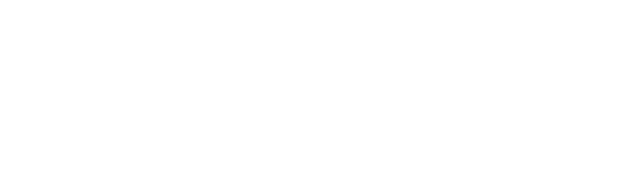
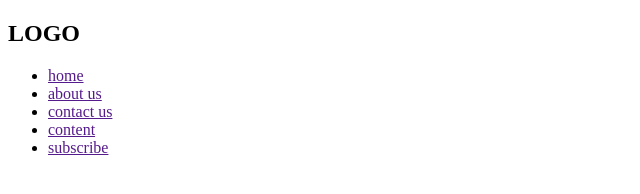
Before and after one commit to PrathibhaSithu/Home-Page-With-Top-Nav, a plain HTML site: page index.html in a window 1280 px wide. Shown: the whole page, without its empty margins (0-640 px from the left). Drawn offline with Linux system fonts and the light colour scheme.

Commit message:
Update index.html

```diff
--- a/index.html
+++ b/index.html
@@ -7,6 +7,19 @@
     <title>Mushroom Home Page</title>
 </head>
 <body>
+    <div class="container">
+        <div class="parent">
+          <div class="gradient"></div>
+          <nav>
+            <h1>LOGO</h1>
+            <ul>
+              <li><a href="">home</a></li>
+              <li><a href="">about us</a></li>
+              <li><a href="">contact us</a></li>
+              <li><a href="">content</a></li>
+              <li><a href="" id="sub">subscribe</a></li>
+            </ul>
+          </nav>
 
 </body>
 </html>
```
